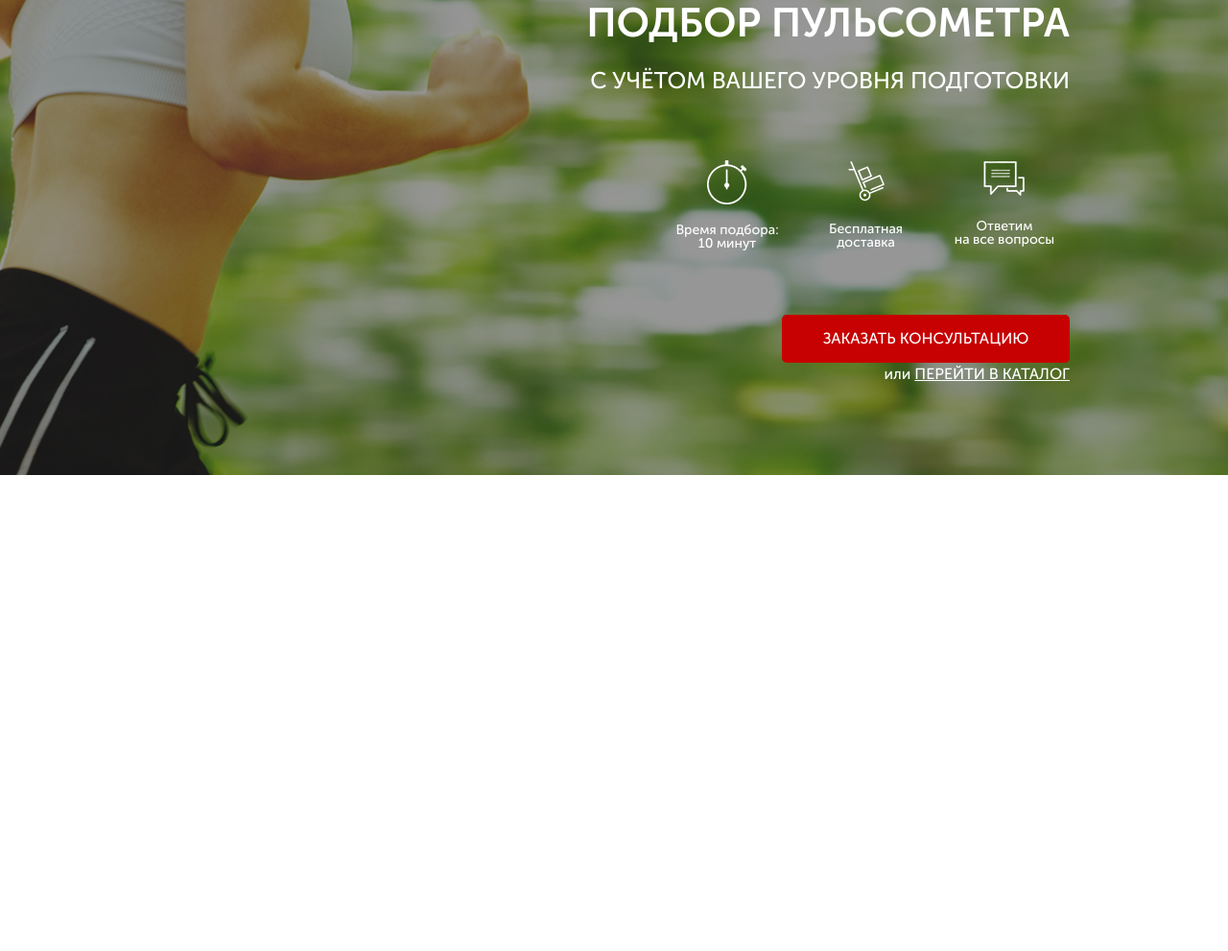
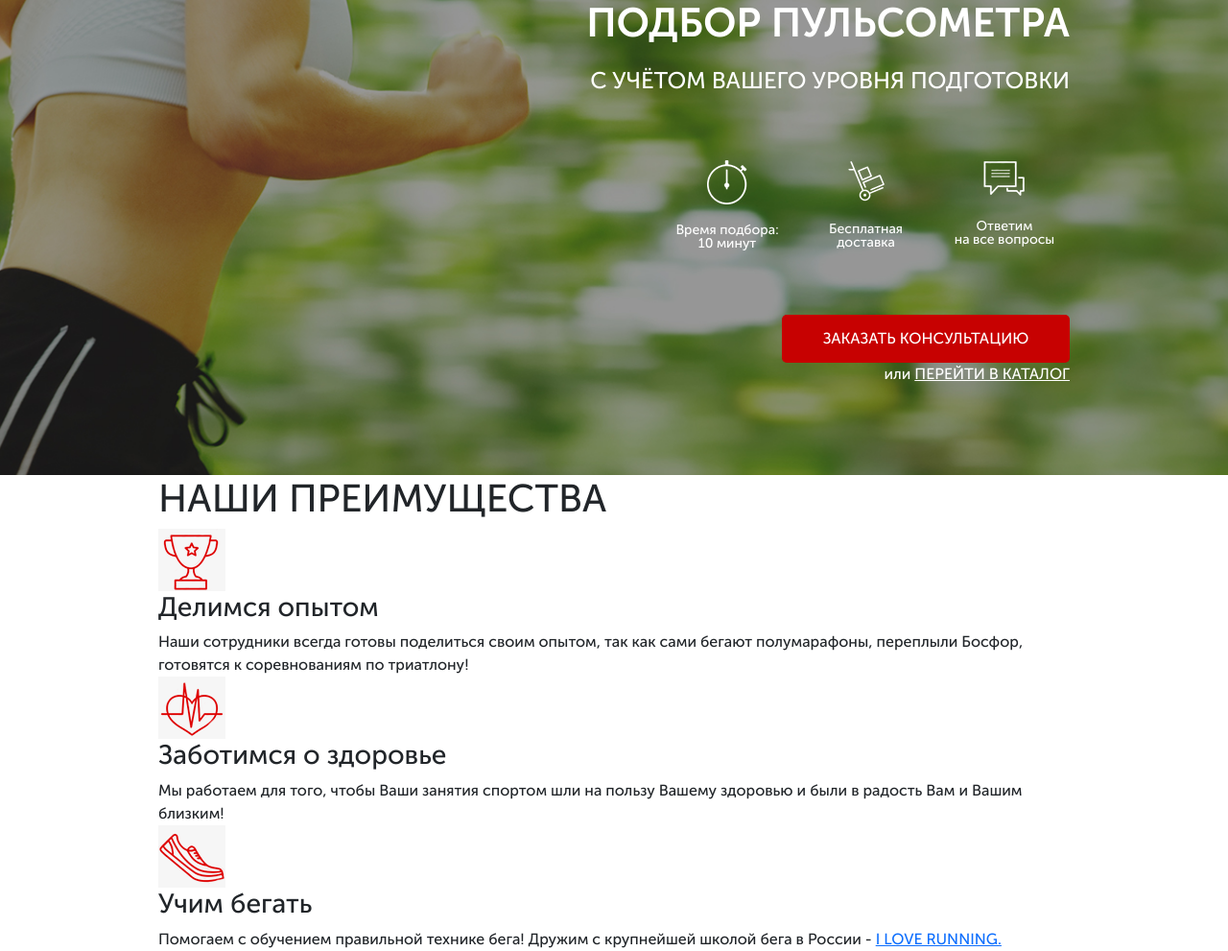
Before and after one commit to vitaliykulishov/Pulse, a website: page src/index.html in a window 1280 px wide. Shown: the part 162-1153 px from the top of the page at 96% size. Before the commit the page ends 800 px from the top, so only its background shows below. Drawn offline with Linux system fonts and the light colour scheme.

Commit message:
complite second block

```diff
--- a/src/index.html
+++ b/src/index.html
@@ -52,5 +52,27 @@
 			</div>
 		</div>
 	</div>
+	<div class="advantages">
+		<div class="container">
+			<h1 class="title">НАШИ ПРЕИМУЩЕСТВА</h1>
+			<div class="advantages__wrapper">
+				<div class="advantages__items">
+					<img src="icons/advantages_icons/cup.png" alt="">
+					<h3 class="advantages__subtitle">Делимся опытом</h2>
+					<div class="advantages__descr">Наши сотрудники всегда готовы поделиться своим опытом, так как сами бегают полумарафоны, переплыли Босфор, готовятся к соревнованиям по триатлону!</div>
+				</div>
+				<div class="advantages__items">
+					<img src="icons/advantages_icons/heart.png" alt="">
+					<h3 class="advantages__subtitle">Заботимся о здоровье</h2>
+					<div class="advantages__descr">Мы работаем для того, чтобы Ваши занятия спортом шли на пользу Вашему здоровью и были в радость Вам и Вашим близким!</div>
+				</div>
+				<div class="advantages__items">
+					<img src="icons/advantages_icons/shoe.png" alt="">
+					<h3 class="advantages__subtitle">Учим бегать</h2>
+					<div class="advantages__descr">Помогаем с обучением правильной технике бега! Дружим с крупнейшей школой бега в России - <a href="#">I LOVE RUNNING.</a>
+				</div>
+			</div>
+		</div>
+	</div>
 </body>
 </html>
```
